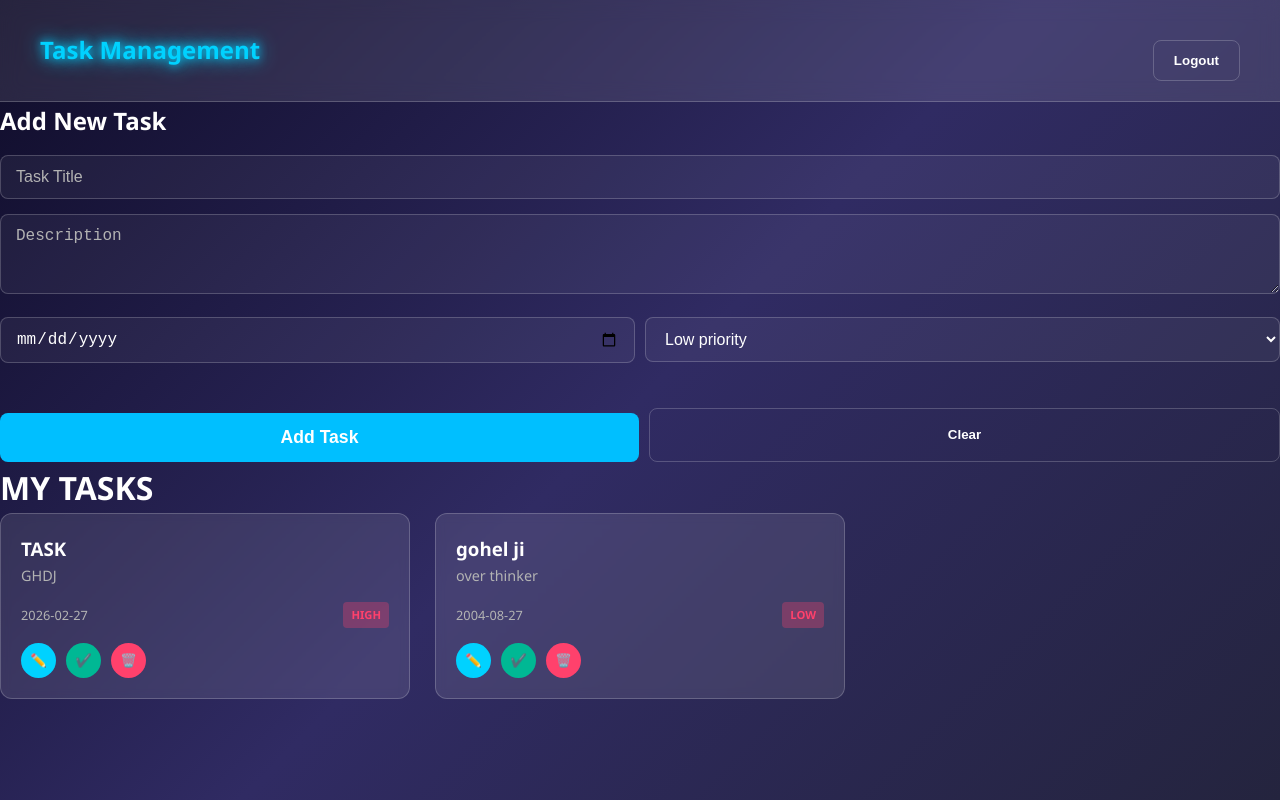
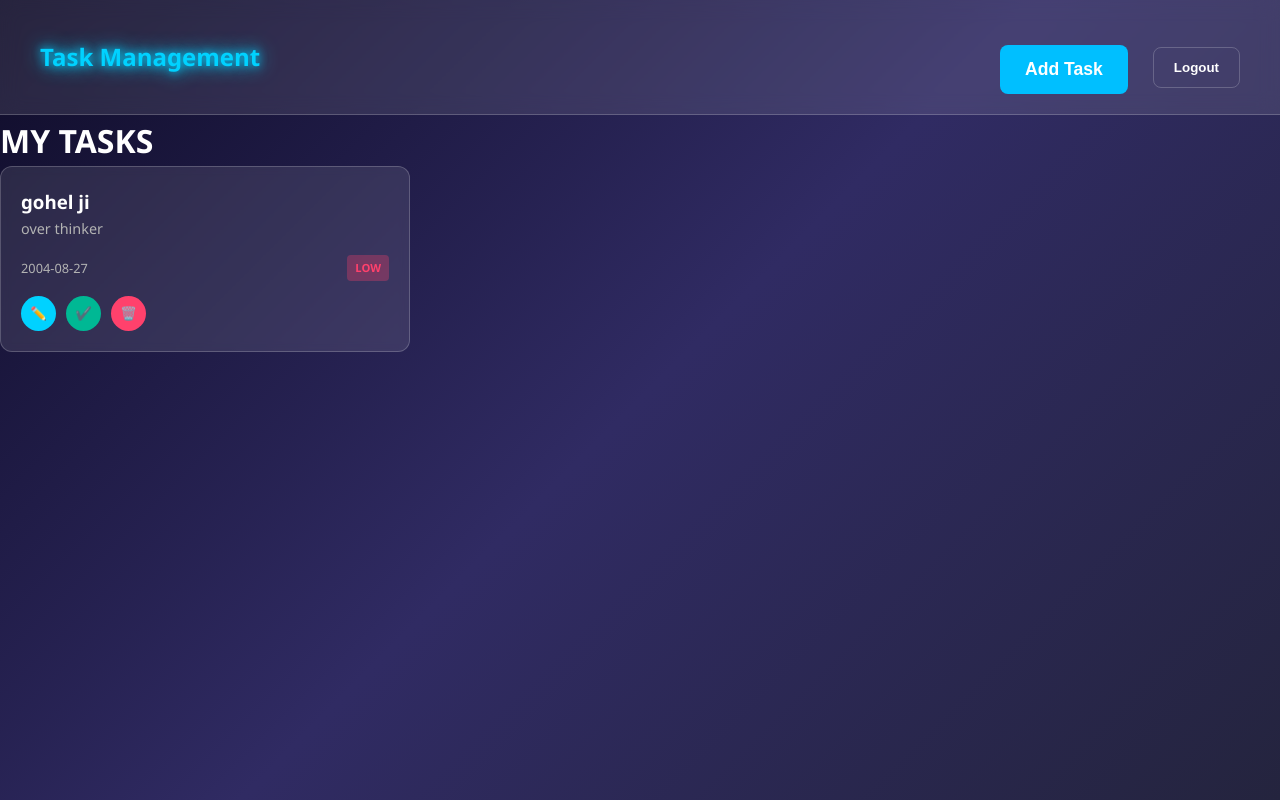
Before and after one commit to jignesh3500/student-task, a React (Vite) app: page /dashboard in a window 1280 px wide. Built offline with nearby package versions, Linux system fonts and the light colour scheme; data requests are answered from the project's data file; sample sign-in values are in the browser's storage.

Commit message:
[gj] [add adn delete, add file]

```diff
--- a/db.json
+++ b/db.json
@@ -1,13 +1,5 @@
 {
   "tasks": [
-    {
-      "id": "856c",
-      "title": "TASK",
-      "description": "GHDJ",
-      "dueDate": "2026-02-27",
-      "priority": "High",
-      "completed": false
-    },
     {
       "id": "3b45",
       "title": "gohel ji",
--- a/src/components/Navbar.jsx
+++ b/src/components/Navbar.jsx
@@ -1,4 +1,4 @@
-function Navbar({ title, onLogout }) {
+function Navbar({ title, onLogout,onAddTaskBtnClick,isFormOpen}) {
   return (
     <nav className="navbar">
       <div className="navbar-brand">
@@ -6,7 +6,9 @@ function Navbar({ title, onLogout }) {
       </div>
 
       <div className="navbar-actions">
-        {/* <button className="btn-primary">Add Task</button> */}
+         <button className={isFormOpen ? 'btn-secodary': 'btn-primary'} onClick={onAddTaskBtnClick}>
+          {isFormOpen ? 'Close': 'Add  Task'}
+          </button>
 
         <button className="btn-secondary" onClick={onLogout}>
           Logout
--- a/src/components/TaskList.jsx
+++ b/src/components/TaskList.jsx
@@ -1,6 +1,6 @@
 import React from "react";
 
-const TaskList = ({ tasks, editingTask, deletingTask }) => {
+const TaskList = ({ tasks, editingTask, deletingTask,handleCompleteTask }) => {
   const handleEditClick = (task) => {
     editingTask(task);
   };
@@ -13,7 +13,7 @@ const TaskList = ({ tasks, editingTask, deletingTask }) => {
         {tasks.map((task) => (
           <div
             key={task.id}
-            className="task-card"
+            className={`task-card ${task.completed ? " completed" : ""}`}
             style={{ position: "relative" }}
           >
             <h3>{task.title}</h3>
@@ -29,6 +29,7 @@ const TaskList = ({ tasks, editingTask, deletingTask }) => {
             <div className="task-actions">
               <button
                 className="btn-icon"
+                disabled={task.completed}
                 style={{ background: "#00d2ff" }}
                 title="Edit Task"
                 onClick={() => handleEditClick(task)}
@@ -38,14 +39,18 @@ const TaskList = ({ tasks, editingTask, deletingTask }) => {
 
               <button
                 className="btn-icon"
+                dis
                 style={{ background: "#00b894" }}
                 title="Mark Complete"
+                onClick={() => handleCompleteTask(task.id)}
               >
-                ✔️
+                {task.completed ? "✅" : "✔️"}
+
               </button>
 
               <button
                 className="btn-icon"
+                disabled={task.completed}
                 style={{ background: "#ff416c" }}
                 title="Delete Task"
                 onClick={() => handleDeleteClick(task.id, console.log(task.id))}
--- a/src/pages/Dashboard.jsx
+++ b/src/pages/Dashboard.jsx
@@ -1,15 +1,14 @@
-import React from "react";
 import { useEffect, useState } from "react";
 import { useNavigate } from "react-router-dom";
 import Navbar from "../components/Navbar";
+import TaskForm from "../components/TaskForm";
 import TaskList from "../components/TaskList";
-import TaskForm from "../components/TaskForm";
 
 const Dashboard = () => {
   const navigate = useNavigate();
   const [tasks, setTasks] = useState([]);
   const [editTask, setEditTask] = useState();
-  const [deleteTask, setDeleteTask] = useState();
+  const [showForm, setShowForm] = useState(false);
 
   const fetchData = async () => {
     try {
@@ -69,30 +68,54 @@ const Dashboard = () => {
     setEditTask(editingTask);
   };
 
-  const handleDeleteTask = async (taskId) => {
+  const handleDeleteTask = async (id) => {
     try {
-      await fetch(`http://localhost:3000/tasks/${taskId}`, {
+      await fetch(`http://localhost:3000/tasks/${id}`, {
         method: "DELETE",
       });
-      setTasks(tasks.filter((task) => task.id !== taskId));
+      setTasks(tasks.filter((task) => task.id !== id));
     } catch (error) {
       console.log(error);
     }
   };
+
+  const handleCompleteTask = async (id) => {
+    const taskToggle = tasks.find((task) => task.id === id);
+    const updatedTask = { ...taskToggle, completed: !taskToggle.completed };
+    try {
+      await fetch(`http://localhost:3000/tasks/${id}`, {
+        method: "PUT",
+        headers: { "Content-Type": "application/json" },
+        body: JSON.stringify(updatedTask),
+      });
+       setTasks(tasks.map((task) => (task.id === id ? { ...updatedTask } : task)));
+    } catch (error) {
+      console.log(error);
+    }
+  }
+
   return (
     <div>
-      <Navbar title="Task Management" onLogout={handleLogout} />
-      <TaskForm
-        addTask={handleAddTask}
-        updateTask={handleUpdateTask}
-        editingTask={editTask}
-        deleteTask={handleDeleteTask}
+      <Navbar
+        title="Task Management"
+        isFormOpen={showForm}
+        onAddTaskBtnClick={() => setShowForm(!showForm)}
+        onLogout={handleLogout}
       />
+      {showForm && (
+        <TaskForm
+          addTask={handleAddTask}
+          updateTask={handleUpdateTask}
+          editingTask={editTask}
+          deletingTask={handleDeleteTask}
+        />
+      )}
       <h1>MY TASKS</h1>
       <TaskList
         tasks={tasks}
         editingTask={editingTask}
         deletingTask={handleDeleteTask}
+        handleCompleteTask={handleCompleteTask}
       />
     </div>
   );
```
